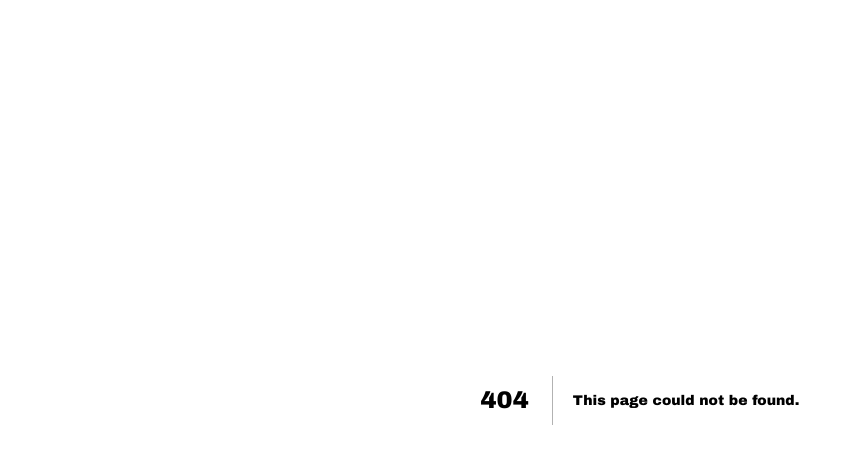
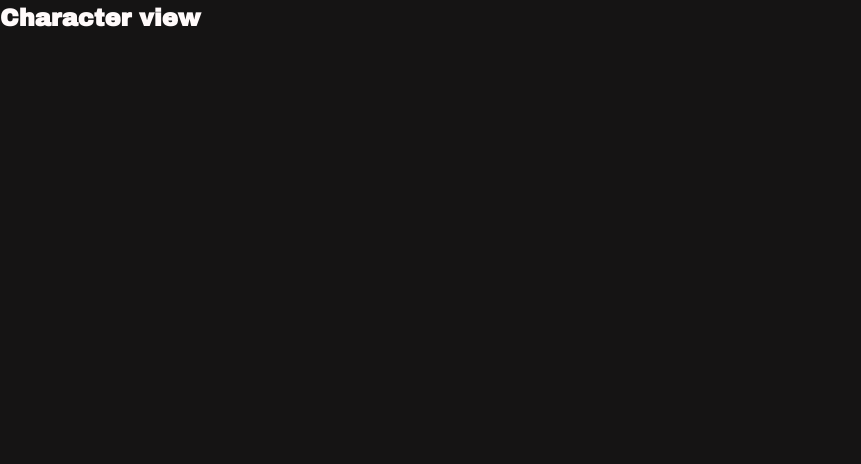
Before and after one commit to rogit31/dnd-combat-simulator, a Next.js app: page /view-character/1 in a window 1280 px wide. Before the commit this address had no page. Shown: the top 464 px of the page, without its empty margins (0-861 px from the left). Built offline with nearby package versions, Linux system fonts and the light colour scheme; a web font is replaced by a local one.

Commit message:
Compon-ified header, added view character page Separate header as its own component Removed some extraneous css Renamed title and description of app Changed the character tiles to links Linked to new character view page Added TanStack as dependency
Took 59 minutes

```diff
--- a/app/layout.tsx
+++ b/app/layout.tsx
@@ -1,20 +1,9 @@
-import { Geist, Geist_Mono } from "next/font/google";
 import "./globals.css";
 import { Metadata } from "next";
 
-const geistSans = Geist({
-  variable: "--font-geist-sans",
-  subsets: ["latin"],
-});
-
-const geistMono = Geist_Mono({
-  variable: "--font-geist-mono",
-  subsets: ["latin"],
-});
-
 export const metadata: Metadata = {
-  title: "Create Next App",
-  description: "Generated by create next app",
+  title: "Better D&D",
+  description: "D&D 5e character manager",
 };
 
 export default function RootLayout({
@@ -24,7 +13,7 @@ export default function RootLayout({
 }>) {
   return (
     <html lang="en">
-      <body className={`${geistSans.variable} ${geistMono.variable}`}>
+      <body>
         {children}
       </body>
     </html>
--- /dev/null
+++ b/app/view-character/[id]/page.tsx
@@ -0,0 +1,23 @@
+import React from 'react';
+
+interface CharacterProps{
+    params: Promise<{id: number}>;
+}
+
+async function Page({params}: CharacterProps) {
+
+    // Here we would await the parameter passed to the url of the page
+    // and find the corresponding character associated with that id
+    // something like this:
+    // const id = await params;
+    // const character = characters.get(id);
+    // and then use the data below to display the full character
+
+    return (
+        <div>
+            <h2>Character view</h2>
+        </div>
+    );
+}
+
+export default Page;
--- a/package.json
+++ b/package.json
@@ -14,6 +14,7 @@
     "test:coverage": "jest --coverage"
   },
   "dependencies": {
+    "@tanstack/react-query": "^5.85.5",
     "chalk": "^5.4.1",
     "lucide-react": "^0.541.0",
     "next": "^15.3.3",
@@ -23,6 +24,7 @@
   },
   "devDependencies": {
     "@eslint/eslintrc": "^3",
+    "@tanstack/eslint-plugin-query": "^5.83.1",
     "@types/jest": "^29.5.0",
     "@types/node": "^22.15.29",
     "@types/react": "^19",
```
Also changed, not shown: app/components/Header.tsx (added, +32 -0 lines), app/page.tsx (+12 -32 lines), 1 other file (tests, documents, lock files or other folders).
